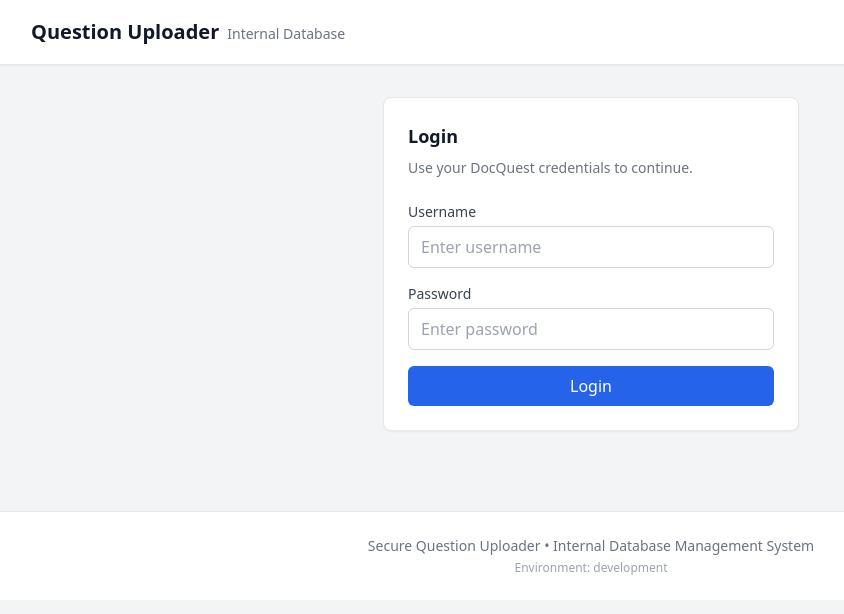
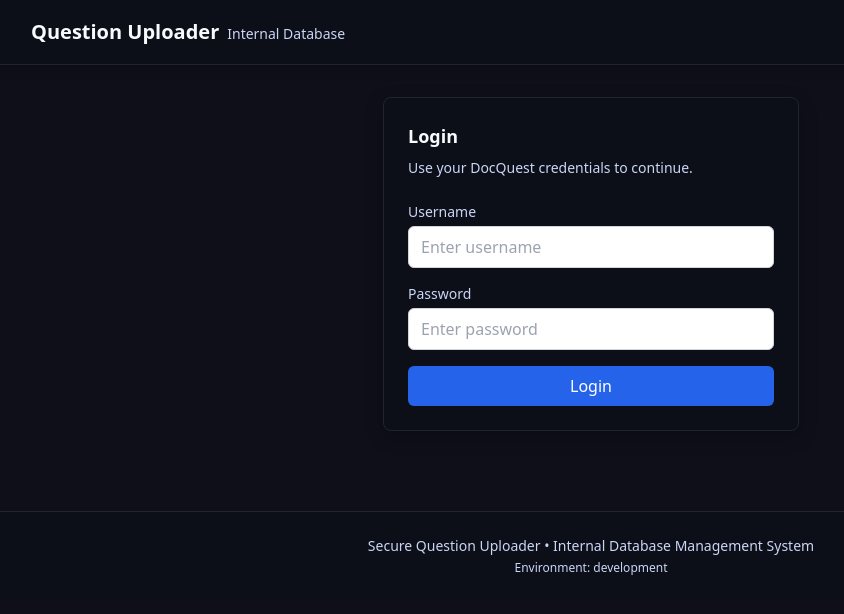
Before and after one commit to gurram46/question-uploader-ui, a React (Create React App) app: page / in a window 1280 px wide. Shown: the top 614 px of the page, without its empty margins (49-893 px from the left). Built offline with nearby package versions, Linux system fonts and the light colour scheme; no server answers; the HTML template or start-up script is replaced by a standard one.

Commit message:
Add logout in AI header and apply dark theme

```diff
--- a/src/App.css
+++ b/src/App.css
@@ -45,6 +45,39 @@
   border: 0;
 }
 
+/* Global dark theme */
+body {
+  background: #0f0f1a;
+  color: #e5e7eb;
+}
+
+.bg-white {
+  background-color: #0c0f18 !important;
+}
+
+.text-gray-900 {
+  color: #f8fafc !important;
+}
+
+.text-gray-700,
+.text-gray-600,
+.text-gray-500,
+.text-gray-400 {
+  color: #cbd5f5 !important;
+}
+
+.border-gray-200 {
+  border-color: #1f2430 !important;
+}
+
+.bg-gray-100 {
+  background-color: #0f0f1a !important;
+}
+
+.shadow-sm {
+  box-shadow: 0 6px 18px rgba(0, 0, 0, 0.25) !important;
+}
+
 .app-root.ai-mode {
   background: #0f0f1a;
 }
--- a/src/App.tsx
+++ b/src/App.tsx
@@ -173,7 +173,7 @@ function App() {
           )}
           {currentView === 'upload' && <QuestionUploadForm />}
           {currentView === 'list' && <QuestionsList />}
-          {currentView === 'ai' && <ReviewApp showTitle={false} />}
+          {currentView === 'ai' && <ReviewApp showTitle={false} onLogout={handleLogout} />}
         </main>
       </QuestionFormProvider>
 
--- a/src/ReviewApp.css
+++ b/src/ReviewApp.css
@@ -185,6 +185,11 @@
   padding: 10px 14px;
   cursor: pointer;
   font-size: 14px;
+}
+
+.review-scope .btn.logout {
+  background: #1c2434;
+  border-color: #334155;
 }
 
 .review-scope .btn.small {
--- a/src/ReviewApp.tsx
+++ b/src/ReviewApp.tsx
@@ -99,6 +99,7 @@ type ReviewAppProps = {
   bootToken?: string
   bootUser?: string
   showTitle?: boolean
+  onLogout?: () => void
 }
 
 type BulkPreset = {
@@ -113,7 +114,7 @@ type BulkPreset = {
 const BULK_META_KEY = 'dq_bulk_meta_v1'
 const BULK_PRESETS_KEY = 'dq_bulk_presets_v1'
 
-function ReviewApp({ bootToken, bootUser, showTitle = true }: ReviewAppProps) {
+function ReviewApp({ bootToken, bootUser, showTitle = true, onLogout }: ReviewAppProps) {
   const [batches, setBatches] = useState<BatchSummary[]>([])
   const [currentBatch, setCurrentBatch] = useState<string | null>(null)
   const [draft, setDraft] = useState<Draft | null>(null)
@@ -2238,6 +2239,11 @@ function ReviewApp({ bootToken, bootUser, showTitle = true }: ReviewAppProps) {
             <span className="stat verified">{stats.verified} Verified</span>
             <span className="stat pending">{stats.pending} Pending</span>
             <span className="user-pill">User: {username}</span>
+            {onLogout && (
+              <button className="btn logout" onClick={onLogout}>
+                Logout
+              </button>
+            )}
           </div>
         </div>
       </header>
```
